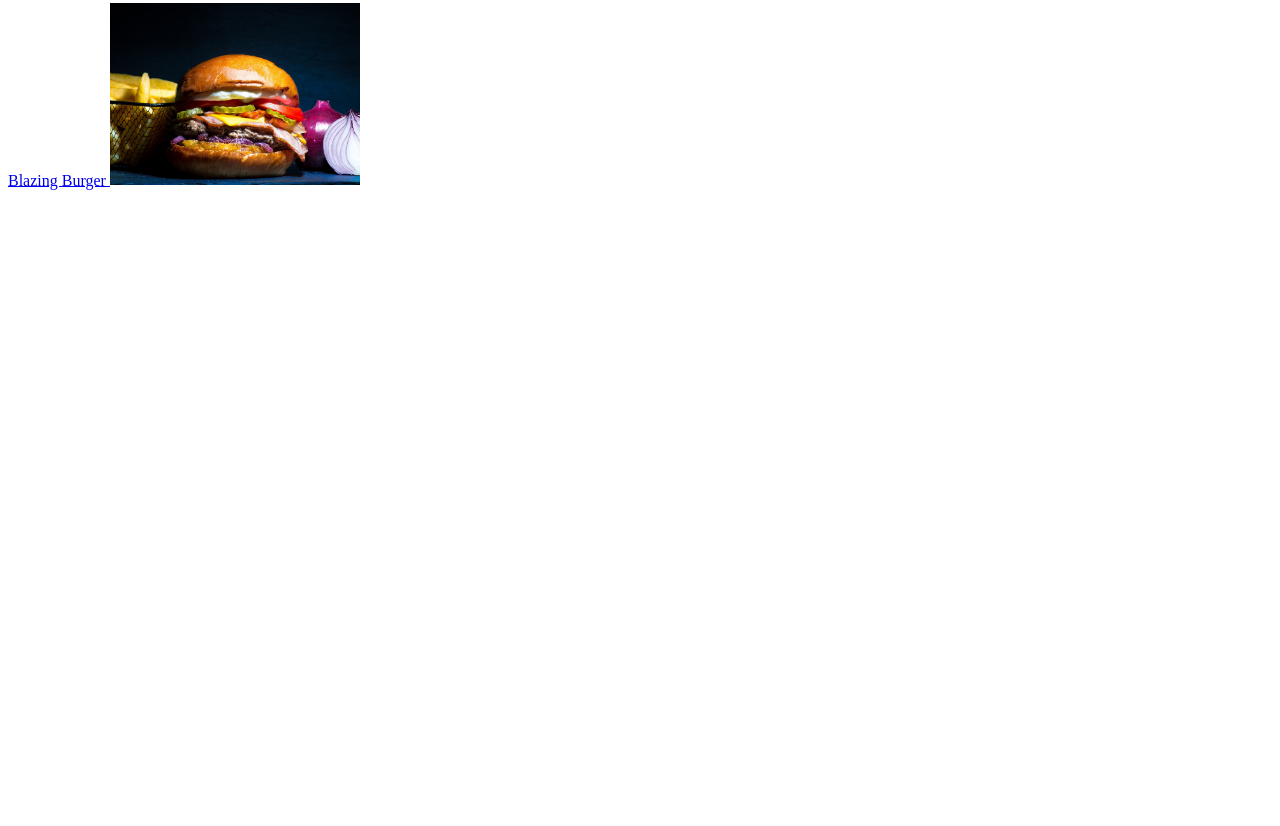
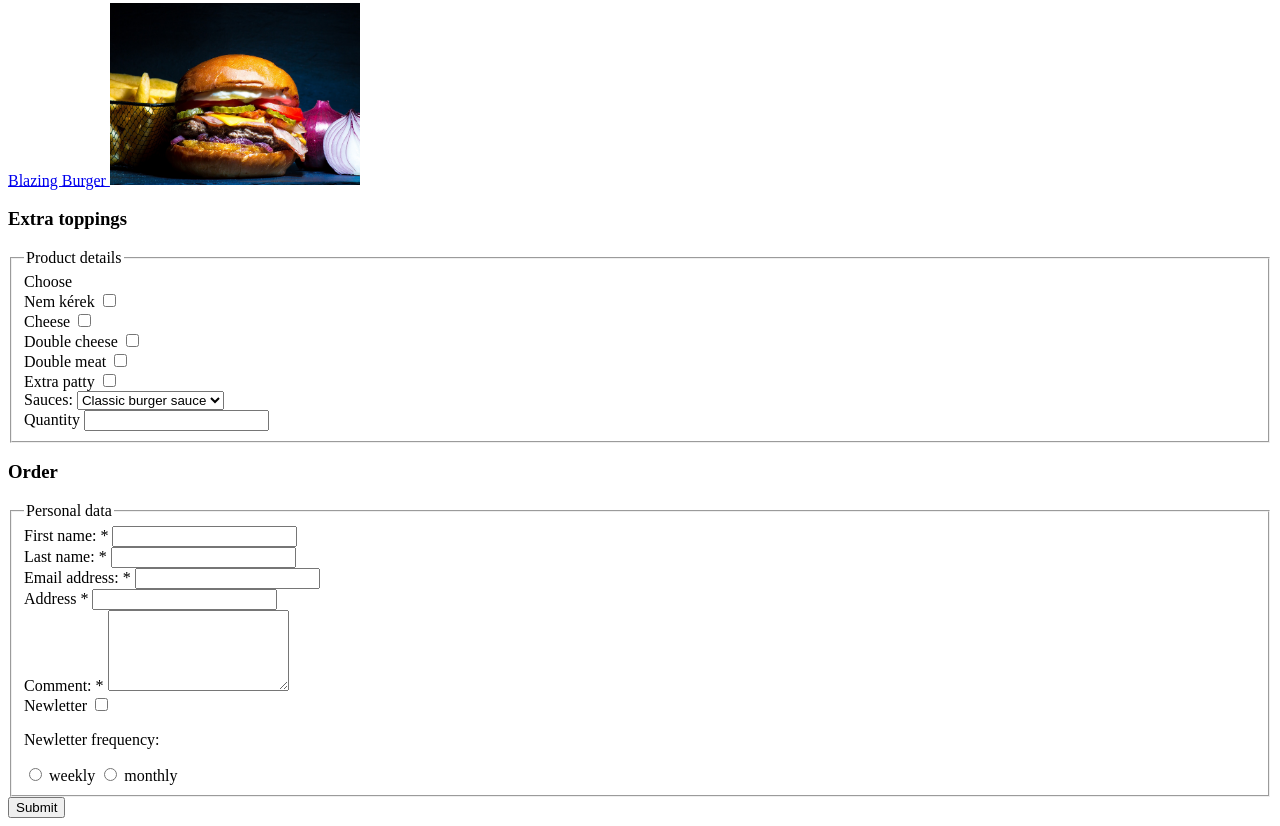
Before and after one commit to Sedina02/Sedina02.github.io, a plain HTML site: page index.html in a window 1280 px wide. Shown: the part 428-1254 px from the top of the page. Before the commit the page ends 800 px from the top, so only its background shows below. Drawn offline with Linux system fonts and the light colour scheme.

Commit message:
Add files via upload

```diff
--- a/index.html
+++ b/index.html
@@ -52,6 +52,81 @@
         <img width="250" src="img/hambi.jpg" alt="Tasty Burger">
     </a>
 
+    <h3>Extra toppings</h3>
+    <fieldset>
+        <legend>Product details</legend>
+        <span>Choose</span>
+        <div>
+            <label for="nothing">Nem kérek</label>
+            <input id="nothing" name="extra" type="checkbox" value="0">
+        </div>
+        <div>
+            <label for="cheese">Cheese</label>
+            <input id="cheese" name="extra" type="checkbox" value="300">
+        </div>
+        <div>
+            <label for="double-cheese">Double cheese</label>
+            <input id="double-cheese" name="extra" type="checkbox" value="600">
+        </div>
+        <div>
+            <label for="double-meat">Double meat</label>
+            <input id="double-meat" name="extra" type="checkbox" value="1000">
+        </div>
+        <div>
+            <label for="extra-patty">Extra patty</label>
+            <input id="extra-patty" name="extra" type="checkbox" value="1600">
+        </div>
+        <div>
+            <label>Sauces: </label>
+            <select>
+                <option value="sauce"> Classic burger sauce</option>
+                <option value="sauce"> Jalapeno chili sauce</option>
+                <option value="sauce"> Blue cheese mayo.</option>
+            </select>
+        </div>
+        <div>
+            <label for="number">Quantity</label>
+            <input id="number" name="number" type="number" pattern="[0-10]">
+        </div>
+    </fieldset>
+
+    <h3>Order</h3>
+        <form>
+            <fieldset>
+                <legend>Personal data</legend>
+                <div>
+                    <label for="firstname">First name: *</label>
+                     <input id="firstname" name="firstname" type="text" required>
+                </div>
+                <div>
+                      <label for="lastname">Last name: *</label>
+                    <input id="lastname" name="lastname" type="text" required>
+                </div>
+                <div>
+                    <label for="email">Email address: *</label>
+                    <input id="email" name="email" type="email" required>
+                </div>
+                <div>
+                    <label for="address">Address *</label>
+                    <input id="address" name="address" type="text" required>
+                 </div>
+                <div>
+                    <label for="comment">Comment: *</label>
+                    <textarea id="comment" name="comment" rows="5"></textarea>
+                </div>
+
+                <div>
+                    <label for="mail">Newletter</label>
+                    <input id="mail" name="mail" type="checkbox" required>
+                </div>
+                <p>Newletter frequency:</p>
+                <input name="freq" type="radio" value="weekly"> weekly
+                <input name="freq" type="radio" value="monthly"> monthly
+            </fieldset>
+        </form>
+
+        <input type="submit" name="submit"  >
+
 </body>
 
 </html>
```
Also changed, not shown: orders.html (added, +30 -0 lines), products.html (added, +30 -0 lines), about.html (line endings or trailing spaces).
